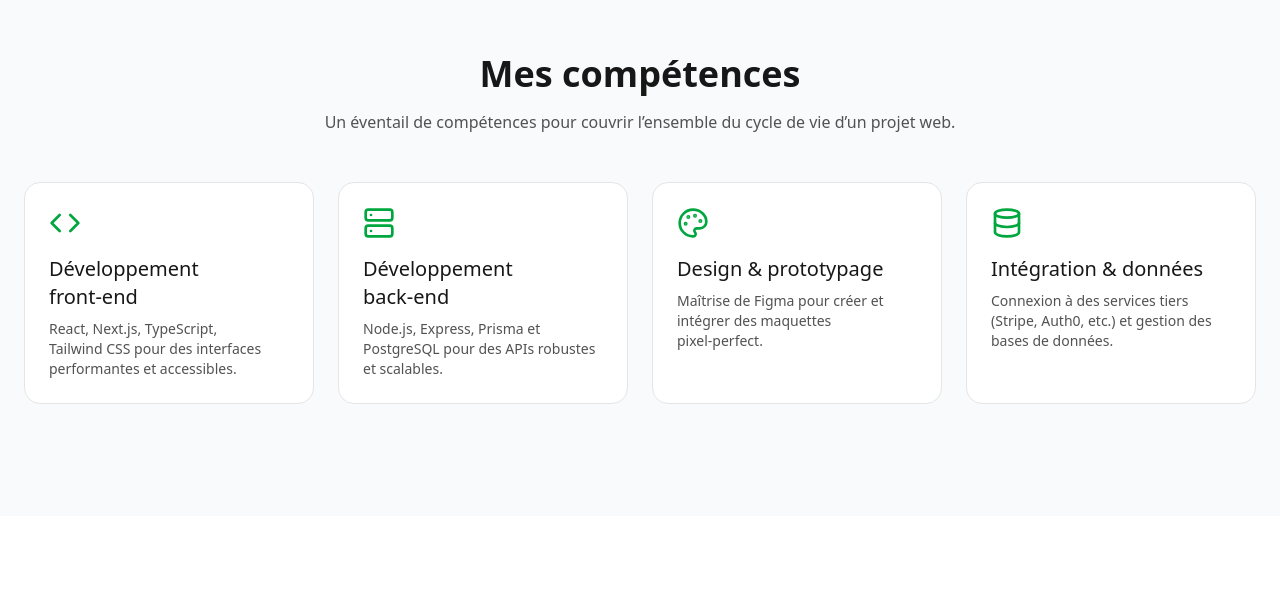
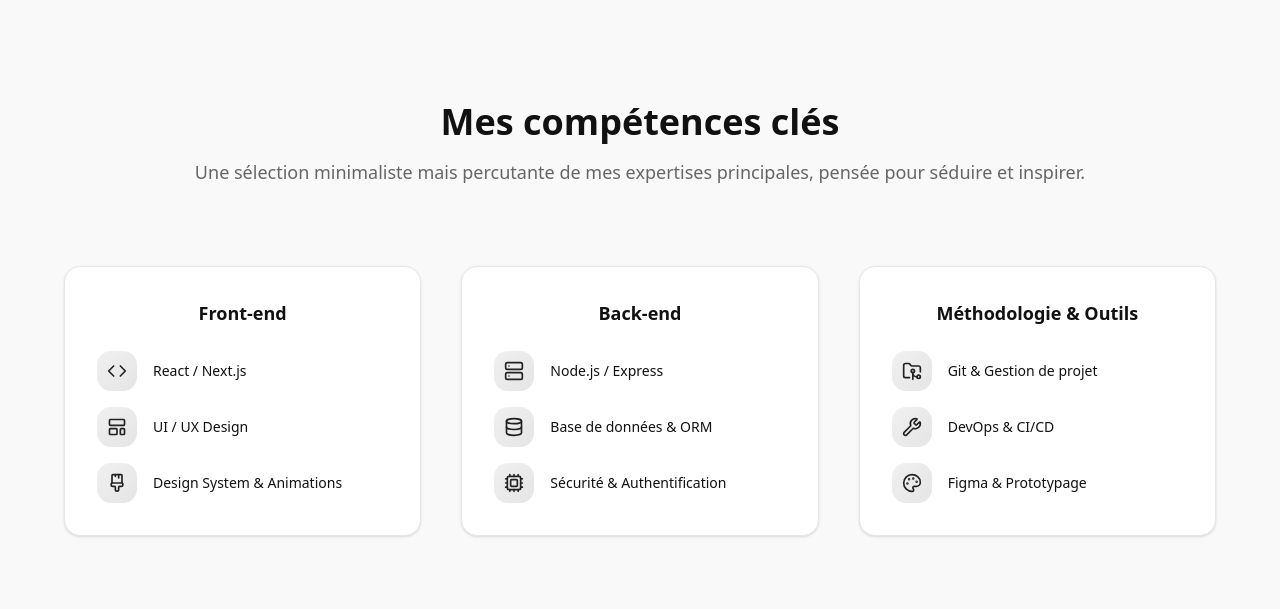
Before and after one commit to elizblt/portfolio-freelance, a Next.js app: page / in a window 1280 px wide. Shown: the part 1704-2313 px from the top of the page. Built offline with nearby package versions, Linux system fonts and the light colour scheme.

Commit message:
feat: enhance Skills component with improved layout, updated skill groups, and refined content

```diff
--- a/src/components/Skills.tsx
+++ b/src/components/Skills.tsx
@@ -1,61 +1,82 @@
 "use client";
 
-import { Code, Server, Palette, Database } from "lucide-react";
+import {
+  Code,
+  Server,
+  Palette,
+  Database,
+  Paintbrush2,
+  Wrench,
+  FolderGit2,
+  LayoutTemplate,
+  Cpu,
+} from "lucide-react";
 
-/**
- * Définition des compétences principales avec leurs icônes, titres et
- * descriptions.
- */
-const skills = [
+const skillGroups = [
   {
-    icon: Code,
-    title: "Développement front‑end",
-    desc:
-      "React, Next.js, TypeScript, Tailwind CSS pour des interfaces performantes et accessibles.",
+    label: "Front-end",
+    items: [
+      { icon: Code, title: "React / Next.js" },
+      { icon: LayoutTemplate, title: "UI / UX Design" },
+      { icon: Paintbrush2, title: "Design System & Animations" },
+    ],
   },
   {
-    icon: Server,
-    title: "Développement back‑end",
-    desc:
-      "Node.js, Express, Prisma et PostgreSQL pour des APIs robustes et scalables.",
+    label: "Back-end",
+    items: [
+      { icon: Server, title: "Node.js / Express" },
+      { icon: Database, title: "Base de données & ORM" },
+      { icon: Cpu, title: "Sécurité & Authentification" },
+    ],
   },
   {
-    icon: Palette,
-    title: "Design & prototypage",
-    desc:
-      "Maîtrise de Figma pour créer et intégrer des maquettes pixel‑perfect.",
-  },
-  {
-    icon: Database,
-    title: "Intégration & données",
-    desc:
-      "Connexion à des services tiers (Stripe, Auth0, etc.) et gestion des bases de données.",
+    label: "Méthodologie & Outils",
+    items: [
+      { icon: FolderGit2, title: "Git & Gestion de projet" },
+      { icon: Wrench, title: "DevOps & CI/CD" },
+      { icon: Palette, title: "Figma & Prototypage" },
+    ],
   },
 ];
 
-/**
- * Section Compétences.
- */
 export default function Skills() {
   return (
-    <section id="skills" className="w-full px-6 py-20 md:py-28 bg-slate-50">
-      <div className="max-w-5xl mx-auto text-center mb-12">
-        <h2 className="text-3xl md:text-4xl font-semibold mb-4">Mes compétences</h2>
-        <p className="text-neutral-600 max-w-3xl mx-auto">
-          Un éventail de compétences pour couvrir l’ensemble du cycle de vie d’un projet web.
+    <section
+      id="skills"
+      className="w-full px-6 py-24 md:py-32 lg:py-40 bg-[#f9f9f9] font-['General Sans']"
+    >
+      <div className="max-w-6xl mx-auto text-center">
+        <h2 className="text-3xl md:text-4xl font-extrabold text-[#111] mb-4">
+          Mes compétences clés
+        </h2>
+        <p className="text-lg text-[#666] mb-20">
+          Une sélection minimaliste mais percutante de mes expertises principales, pensée pour séduire et inspirer.
         </p>
-      </div>
-      <div className="grid grid-cols-1 sm:grid-cols-2 lg:grid-cols-4 gap-6">
-        {skills.map(({ icon: Icon, title, desc }, i) => (
-          <div
-            key={i}
-            className="rounded-2xl border border-neutral-200 bg-white p-6 hover:shadow-md transition"
-          >
-            <Icon className="w-8 h-8 text-green-600 mb-4" />
-            <h3 className="text-xl font-medium mb-2">{title}</h3>
-            <p className="text-sm text-neutral-600">{desc}</p>
-          </div>
-        ))}
+
+        <div className="grid grid-cols-1 md:grid-cols-3 gap-10">
+          {skillGroups.map(({ label, items }, idx) => (
+            <div
+              key={idx}
+              className="bg-white border border-[#e5e7eb] rounded-2xl p-8 shadow-sm hover:shadow-md transition-all duration-300 group"
+            >
+              <h3 className="text-lg font-semibold text-[#111] mb-6 group-hover:translate-x-1 transition-transform">
+                {label}
+              </h3>
+              <ul className="space-y-4">
+                {items.map(({ icon: Icon, title }, i) => (
+                  <li key={i} className="flex items-center gap-4">
+                    <div className="w-10 h-10 flex items-center justify-center rounded-xl bg-gradient-to-br from-[#f0f0f0] to-[#e5e5e5] group-hover:scale-105 transition-transform">
+                      <Icon className="w-5 h-5 text-[#222]" />
+                    </div>
+                    <span className="text-sm text-[#111] font-medium">
+                      {title}
+                    </span>
+                  </li>
+                ))}
+              </ul>
+            </div>
+          ))}
+        </div>
       </div>
     </section>
   );
```
